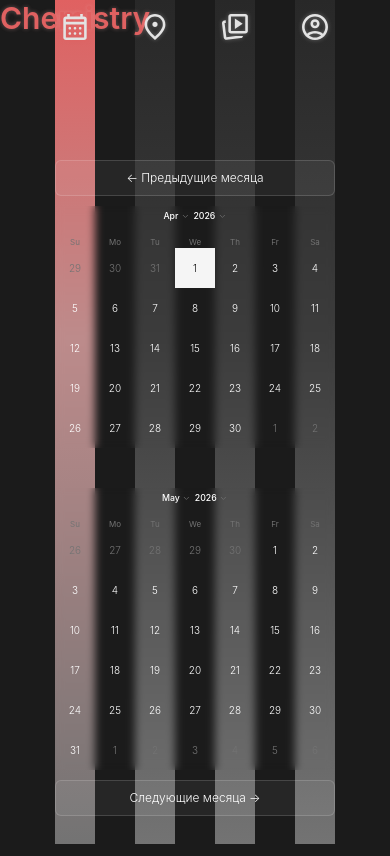
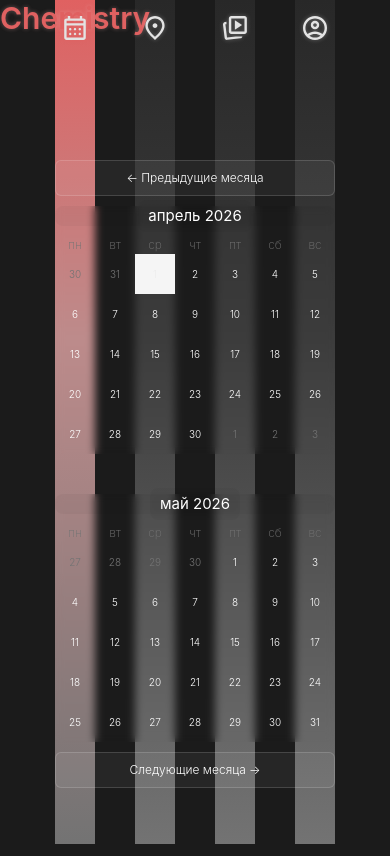
Before and after one commit to sayces/chemistry2, a Next.js app: page /calendar in a window 390 px wide. Built offline with nearby package versions, Linux system fonts and the light colour scheme; a web font is replaced by a local one.

Commit message:
add global media queries

```diff
--- a/src/app/(main-routes)/calendar/page.tsx
+++ b/src/app/(main-routes)/calendar/page.tsx
@@ -1,10 +1,10 @@
-import ColumnCalendar from "@/shared/components/calendar/ColumnCalendar";
+import CalendarContainer from "@/shared/components/calendar/CalendarContainer";
 import Main from "@/shared/components/main/Main";
 
 const CalendarPage = () => {
   return (
     <Main>
-      <ColumnCalendar />
+      <CalendarContainer />
     </Main>
   );
 };
--- a/src/shared/components/calendar/Calendar.module.scss
+++ b/src/shared/components/calendar/Calendar.module.scss
@@ -17,6 +17,38 @@
   // Hide internal navigation arrows
   & :global(.rdp-nav) {
     display: none;
+  }
+
+  // Month caption container with rounded background
+  & :global(.rdp-month_caption),
+  & :global(.rdp-caption_label) {
+    background: rgba(0, 0, 0, 0.03);
+    border-radius: 0.8rem;
+    padding: 0.5rem 1rem;
+    font-weight: 400 !important;
+    backdrop-filter: blur(4px);
+    font-size: 1.5rem;
+  }
+
+  // Chevron icons in calendar
+  & :global(.rdp-chevron),
+  & :global([data-slot="calendar"]) svg {
+    width: 2rem;
+    height: 2rem;
+  }
+
+  // Weekday names (Mon, Tue, etc.)
+  & :global(.rdp-weekday) {
+    font-size: 1.2rem;
+    font-weight: 200;
+  }
+
+  // Calendar day numbers
+  & :global(.rdp-day_button),
+  & :global([data-day]) {
+    font-size: 1rem;
+    font-weight: 300;
+    mix-blend-mode: difference;
   }
 }
 
--- a/src/shared/components/calendar/ColumnCalendar.tsx
+++ b/src/shared/components/calendar/CalendarContainer.tsx
@@ -4,6 +4,7 @@ import { useState, useCallback, useEffect } from "react";
 import { Calendar } from "@/shared/shadcn/ui/calendar";
 import Container from "../container/Container";
 import styles from './Calendar.module.scss';
+import { ru } from "date-fns/locale";
 
 interface MonthCalendar {
   id: string;
@@ -12,7 +13,7 @@ interface MonthCalendar {
   selectedDate: Date | undefined;
 }
 
-const ColumnCalendar = () => {
+const CalendarContainer = () => {
   const [calendars, setCalendars] = useState<MonthCalendar[]>([]);
   const [mounted, setMounted] = useState(false);
 
@@ -111,7 +112,8 @@ const ColumnCalendar = () => {
                 selected={cal.selectedDate}
                 onSelect={(date) => handleDateSelect(cal.id, date)}
                 defaultMonth={new Date(cal.year, cal.month)}
-                captionLayout="dropdown"
+                captionLayout="label"
+                locale={ru}
                 className="w-full backdrop-blur-xs bg-transparent relative"
               />
             </div>
@@ -130,4 +132,4 @@ const ColumnCalendar = () => {
   );
 };
 
-export default ColumnCalendar;
+export default CalendarContainer;
--- a/src/shared/components/header/navigation/navigation.module.scss
+++ b/src/shared/components/header/navigation/navigation.module.scss
@@ -47,10 +47,5 @@
   img {
     width: 2.4rem;
     height: 2.4rem;
-
-    @media (max-width: $breakpoint-768) {
-      width: 2.6rem;
-      height: 2.6rem;
-    }
   }
 }
--- a/src/shared/shadcn/ui/calendar.tsx
+++ b/src/shared/shadcn/ui/calendar.tsx
@@ -81,16 +81,16 @@ function Calendar({
           defaultClassNames.dropdown
         ),
         caption_label: cn(
-          "font-medium select-none",
+          "select-none",
           captionLayout === "label"
-            ? "text-sm"
-            : "flex items-center gap-1 rounded-(--cell-radius) text-sm [&>svg]:size-3.5 [&>svg]:text-muted-foreground",
+            ? "[&>svg]:size-3.5 [&>svg]:text-muted-foreground"
+            : "flex items-center gap-1 rounded-(--cell-radius) [&>svg]:size-3.5 [&>svg]:text-muted-foreground",
           defaultClassNames.caption_label
         ),
         table: "w-full border-collapse",
         weekdays: cn("flex", defaultClassNames.weekdays),
         weekday: cn(
-          "flex-1 rounded-(--cell-radius) text-[0.8rem] font-normal text-muted-foreground select-none",
+          "flex-1 rounded-(--cell-radius) text-muted-foreground select-none",
           defaultClassNames.weekday
         ),
         week: cn("mt-2 flex w-full", defaultClassNames.week),
@@ -99,7 +99,7 @@ function Calendar({
           defaultClassNames.week_number_header
         ),
         week_number: cn(
-          "text-[0.8rem] text-muted-foreground select-none",
+          "text-muted-foreground select-none",
           defaultClassNames.week_number
         ),
         day: cn(
@@ -209,7 +209,7 @@ function CalendarDayButton({
       data-range-end={modifiers.range_end}
       data-range-middle={modifiers.range_middle}
       className={cn(
-        "relative isolate z-10 flex aspect-square size-auto w-full min-w-(--cell-size) flex-col gap-1 border-0 leading-none font-normal group-data-[focused=true]/day:relative group-data-[focused=true]/day:z-10 group-data-[focused=true]/day:border-ring group-data-[focused=true]/day:ring-[3px] group-data-[focused=true]/day:ring-ring/50 data-[range-end=true]:rounded-(--cell-radius) data-[range-end=true]:rounded-r-(--cell-radius) data-[range-end=true]:bg-primary data-[range-end=true]:text-primary-foreground data-[range-middle=true]:rounded-none data-[range-middle=true]:bg-muted data-[range-middle=true]:text-foreground data-[range-start=true]:rounded-(--cell-radius) data-[range-start=true]:rounded-l-(--cell-radius) data-[range-start=true]:bg-primary data-[range-start=true]:text-primary-foreground data-[selected-single=true]:bg-primary data-[selected-single=true]:text-primary-foreground dark:hover:text-foreground [&>span]:text-xs [&>span]:opacity-70",
+        "relative isolate z-10 flex aspect-square size-auto w-full min-w-(--cell-size) flex-col gap-1 border-0 leading-none group-data-[focused=true]/day:relative group-data-[focused=true]/day:z-10 group-data-[focused=true]/day:border-ring group-data-[focused=true]/day:ring-[3px] group-data-[focused=true]/day:ring-ring/50 data-[range-end=true]:rounded-(--cell-radius) data-[range-end=true]:rounded-r-(--cell-radius) data-[range-end=true]:bg-primary data-[range-end=true]:text-primary-foreground data-[range-middle=true]:rounded-none data-[range-middle=true]:bg-muted data-[range-middle=true]:text-foreground data-[range-start=true]:rounded-(--cell-radius) data-[range-start=true]:rounded-l-(--cell-radius) data-[range-start=true]:bg-primary data-[range-start=true]:text-primary-foreground data-[selected-single=true]:bg-primary data-[selected-single=true]:text-primary-foreground dark:hover:text-foreground",
         defaultClassNames.day,
         className
       )}
--- a/src/shared/styles/_base.scss
+++ b/src/shared/styles/_base.scss
@@ -10,6 +10,7 @@
 }
 
 html {
+  // Mobile: 1rem = 10px
   font-size: 10px;
   -webkit-text-size-adjust: 100%;
   -webkit-font-smoothing: antialiased;
@@ -18,6 +19,11 @@ html {
   overflow-x: hidden;
   height: 100%;
   height: -webkit-fill-available;
+
+  // Desktop: 1rem = 14px
+  @media (min-width: 769px) {
+    font-size: 14px;
+  }
 }
 
 body {
```
Also changed, not shown: .qwen/settings.json.
